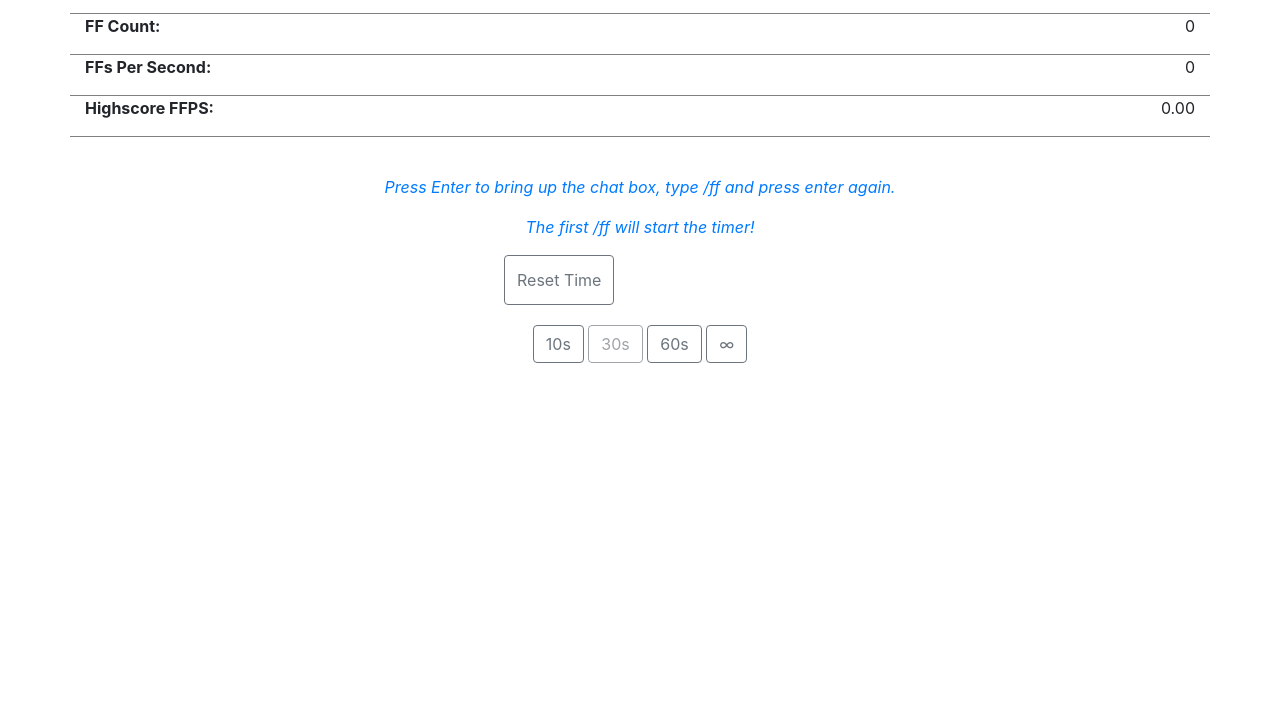
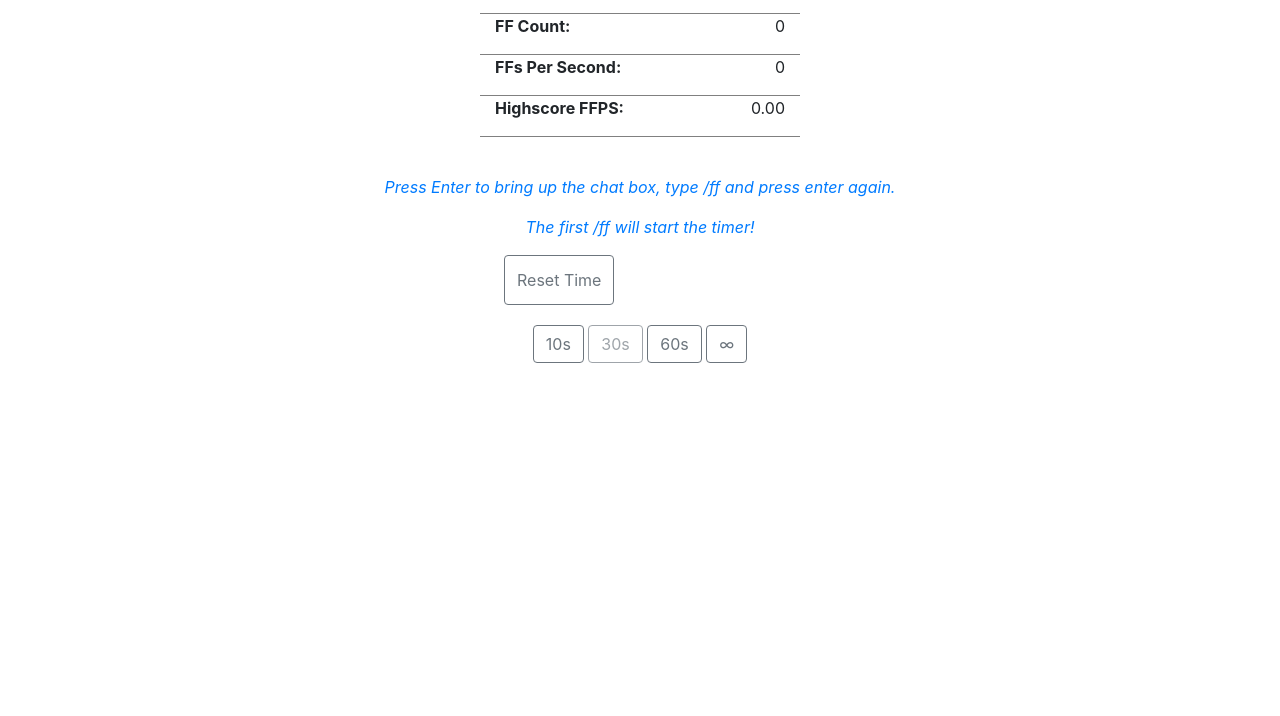
Before and after one commit to JamesStudd/howtiltedareyou, a plain HTML site: page index.html in a window 1280 px wide. Shown: the part 84-800 px from the top of the page. Drawn offline with nearby package versions, Linux system fonts and the light colour scheme.

Commit message:
Changed width of div

```diff
--- a/index.html
+++ b/index.html
@@ -32,7 +32,7 @@
         </div>
     </div>
 
-    <div class="container h-100 justify-content-center">
+    <div class="container h-100 justify-content-center w-25">
         <div>
             <div class="row row-overflow">
                 <p class="col-8"> <b>Time:</b></p>
```
